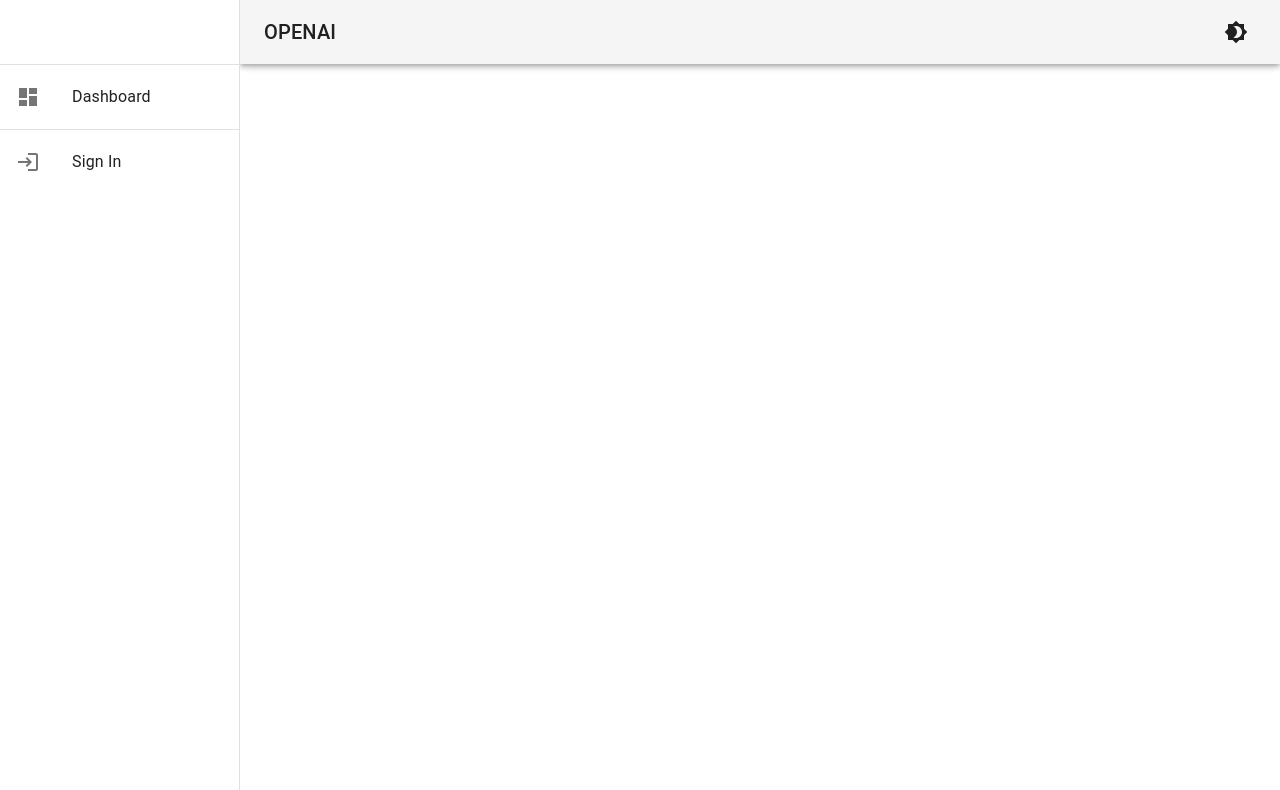
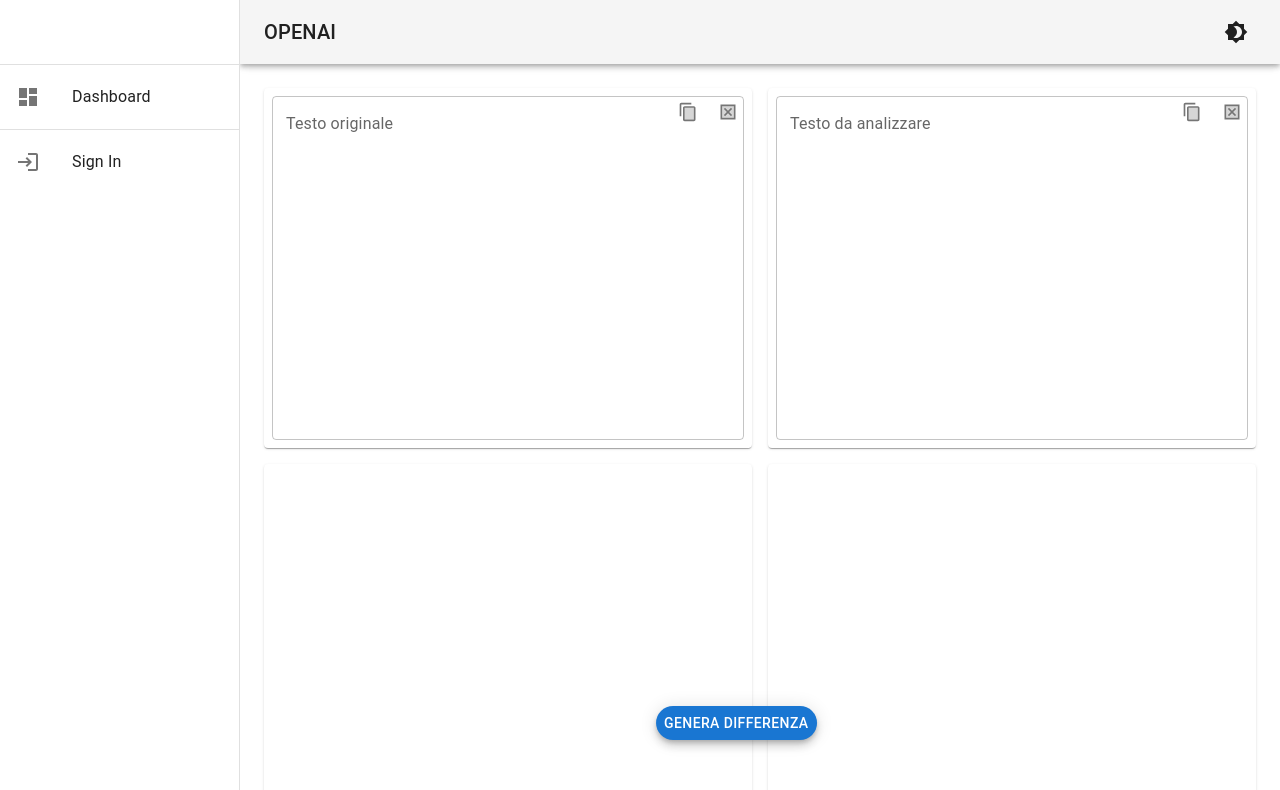
Before and after one commit to Batman110391/openai, a React (Create React App) app: page /difference in a window 1280 px wide. Shown: the top 790 px of the page. Built offline with nearby package versions, Linux system fonts and the light colour scheme; no server answers.

Commit message:
implement new application "Compare Text"

```diff
--- a/package.json
+++ b/package.json
@@ -22,6 +22,7 @@
     "react-dom": "^18.2.0",
     "react-router-dom": "^5.3.0",
     "react-scripts": "5.0.1",
+    "simple-text-diff": "^1.7.0",
     "styled-components": "^5.3.5",
     "web-vitals": "^2.1.4"
   },
--- a/src/App.js
+++ b/src/App.js
@@ -6,10 +6,12 @@
 import Dashboard from "./pages/Dashboard";
 import ChatBot from "./applications/ChatBot";
 import Review from "./applications/Review";
+import DiffText from "./applications/DiffText";
 
 const initialState = {
   message: [],
   review: [],
+  differenceText: { originalText: "", analyzedText: "", before: "", after: "" },
 };
 
 export default function App() {
@@ -30,6 +32,9 @@
             <Route path="/review" exact>
               <Review review={state.review} dispatch={dispatch} />
             </Route>
+            <Route path="/difference" exact>
+              <DiffText difftext={state.differenceText} dispatch={dispatch} />
+            </Route>
           </Switch>
         </ResponsiveDrawer>
       </Router>
--- a/src/Components/BoxLayout.js
+++ b/src/Components/BoxLayout.js
@@ -2,7 +2,7 @@
 import Box from "@mui/material/Box";
 import Toolbar from "@mui/material/Toolbar";
 
-function BoxLayout({ children }) {
+function BoxLayout({ children, style }) {
   return (
     <Box
       component="main"
@@ -16,7 +16,8 @@
           xs: "100%",
           sm: `calc(100% - 240px)`,
         },
-        height: `calc(100% - 50px)`,
+        height: style?.height || `calc(100% - 50px)`,
+        ...style,
       }}
     >
       <Toolbar />
--- /dev/null
+++ b/src/applications/DiffText.js
@@ -0,0 +1,222 @@
+import React from "react";
+import diff from "simple-text-diff";
+import BoxLayout from "../Components/BoxLayout";
+import { styled } from "@mui/material/styles";
+import { Paper, Box, Grid, Fab } from "@mui/material";
+import { green, red } from "@mui/material/colors";
+import TextField from "@mui/material/TextField";
+import InputAdornment from "@mui/material/InputAdornment";
+import Tooltip from "@mui/material/Tooltip";
+import IconButton from "@mui/material/IconButton";
+import ContentCopyTwoToneIcon from "@mui/icons-material/ContentCopyTwoTone";
+import DisabledByDefaultTwoToneIcon from "@mui/icons-material/DisabledByDefaultTwoTone";
+import { setDiffText } from "../store/store.actions";
+
+const style = {
+  diffTextContainer: {
+    letterSpacing: 1,
+    padding: 1,
+    my: 1,
+    "& del": { backgroundColor: red[100] },
+    "& ins": { backgroundColor: green[100] },
+  },
+};
+
+const Item = styled(Paper)(({ theme }) => ({
+  backgroundColor: theme.palette.mode === "dark" ? "#1A2027" : "#fff",
+  ...theme.typography.body2,
+  padding: theme.spacing(1),
+  height: "100%",
+  color: theme.palette.text.secondary,
+  overflow: "auto",
+}));
+
+export default function DiffText({ difftext, dispatch }) {
+  const [originalText, setOriginalText] = React.useState(
+    difftext?.originalText || ""
+  );
+  const [analyzedText, setAnalyzedText] = React.useState(
+    difftext?.analyzedText || ""
+  );
+
+  const compareTextDiff = () => {
+    if (originalText && analyzedText) {
+      const result = diff.diffPatch(originalText, analyzedText);
+      result.originalText = originalText;
+      result.analyzedText = analyzedText;
+      dispatch(setDiffText(result));
+    }
+  };
+
+  return (
+    <BoxLayout style={{ height: "unset", overflow: "auto" }}>
+      <Grid
+        container
+        spacing={2}
+        sx={{ height: "100%" }}
+        columns={{ xs: 6, sm: 6, md: 12 }}
+      >
+        <Grid item xs={6} sx={{ height: "50%" }}>
+          <Item>
+            <TextField
+              key={"originalText"}
+              sx={{
+                height: "100%",
+                "& textarea": {
+                  marginTop: 1.5,
+                  height: "calc(100% - 12px)!important",
+                  overflowY: "auto!important",
+                },
+                "& .MuiInputBase-root": { height: "100%", px: "8px!important" },
+              }}
+              fullWidth
+              label="Testo originale"
+              InputProps={{
+                endAdornment: (
+                  <InputAdornment
+                    position="start"
+                    sx={{
+                      position: "absolute",
+                      top: "16px",
+                      right: 2,
+                      display: "flex",
+                      gap: 2,
+                    }}
+                  >
+                    <Tooltip title="Copia">
+                      <IconButton
+                        edge="end"
+                        onClick={() => {
+                          //createSnackbar("Testo copiato", "info");
+                          navigator.clipboard.writeText(originalText);
+                        }}
+                      >
+                        <ContentCopyTwoToneIcon
+                          fontSize="small"
+                          color="inherit"
+                        />
+                      </IconButton>
+                    </Tooltip>
+                    <Tooltip title="Rimuovi">
+                      <IconButton
+                        edge="end"
+                        onClick={() => setOriginalText("")}
+                      >
+                        <DisabledByDefaultTwoToneIcon
+                          fontSize="small"
+                          color="inherit"
+                        />
+                      </IconButton>
+                    </Tooltip>
+                  </InputAdornment>
+                ),
+              }}
+              onChange={(e) => setOriginalText(e.target.value)}
+              multiline
+              variant="outlined"
+              value={originalText}
+            />
+          </Item>
+        </Grid>
+        <Grid item xs={6} sx={{ height: "50%" }}>
+          <Item>
+            <TextField
+              key={"analyzedText"}
+              sx={{
+                height: "100%",
+                "& textarea": {
+                  marginTop: 1.5,
+                  height: "calc(100% - 12px)!important",
+                  overflowY: "auto!important",
+                },
+                "& .MuiInputBase-root": { height: "100%", px: "8px!important" },
+              }}
+              fullWidth
+              label="Testo da analizzare"
+              InputProps={{
+                endAdornment: (
+                  <InputAdornment
+                    position="start"
+                    sx={{
+                      position: "absolute",
+                      top: "16px",
+                      right: 2,
+                      display: "flex",
+                      gap: 2,
+                    }}
+                  >
+                    <Tooltip title="Copia">
+                      <IconButton
+                        edge="end"
+                        onClick={() => {
+                          //createSnackbar("Testo copiato", "info");
+                          navigator.clipboard.writeText(analyzedText);
+                        }}
+                      >
+                        <ContentCopyTwoToneIcon
+                          fontSize="small"
+                          color="inherit"
+                        />
+                      </IconButton>
+                    </Tooltip>
+                    <Tooltip title="Rimuovi">
+                      <IconButton
+                        edge="end"
+                        onClick={() => setAnalyzedText("")}
+                      >
+                        <DisabledByDefaultTwoToneIcon
+                          fontSize="small"
+                          color="inherit"
+                        />
+                      </IconButton>
+                    </Tooltip>
+                  </InputAdornment>
+                ),
+              }}
+              onChange={(e) => setAnalyzedText(e.target.value)}
+              multiline
+              variant="outlined"
+              value={analyzedText}
+            />
+          </Item>
+        </Grid>
+
+        <Grid item xs={6} sx={{ paddingBottom: "16px", minHeight: "50%" }}>
+          <Item>
+            <Box
+              sx={style.diffTextContainer}
+              component={"div"}
+              dangerouslySetInnerHTML={{ __html: difftext?.before }}
+            />
+          </Item>
+        </Grid>
+        <Grid item xs={6} sx={{ paddingBottom: "16px", minHeight: "50%" }}>
+          <Item>
+            <Box
+              sx={style.diffTextContainer}
+              component={"div"}
+              dangerouslySetInnerHTML={{ __html: difftext?.after }}
+            />
+          </Item>
+        </Grid>
+      </Grid>
+
+      <Fab
+        component={"Button"}
+        size={"small"}
+        variant="extended"
+        color="primary"
+        aria-label="generate-diff"
+        onClick={compareTextDiff}
+        sx={{
+          position: "absolute",
+          bottom: 60,
+          left: "50%",
+          transform: { xs: "translateX(-50%)", sm: "translateX(10%)" },
+        }}
+      >
+        Genera differenza
+      </Fab>
+    </BoxLayout>
+  );
+}
--- a/src/pages/Dashboard.js
+++ b/src/pages/Dashboard.js
@@ -14,6 +14,11 @@
       name: "Recensioni",
       path: "/review",
       image: "image/review.png",
+    },
+    {
+      name: "Differenze nel testo",
+      path: "/difference",
+      image: "image/difference.jpg",
     },
   ];
 
--- a/src/store/store.actions.js
+++ b/src/store/store.actions.js
@@ -1,5 +1,6 @@
 export const SET_MESSAGE = "SET_MESSAGE";
 export const SET_REVIEW = "SET_REVIEW";
+export const SET_DIFF_TEXT = "SET_DIFF_TEXT";
 
 export function setMessage(message) {
   return {
@@ -14,3 +15,10 @@
     payload: review,
   };
 }
+
+export function setDiffText(diffText) {
+  return {
+    type: SET_DIFF_TEXT,
+    payload: diffText,
+  };
+}
--- a/src/store/store.reducer.js
+++ b/src/store/store.reducer.js
@@ -1,4 +1,4 @@
-import { SET_MESSAGE, SET_REVIEW } from "./store.actions";
+import { SET_DIFF_TEXT, SET_MESSAGE, SET_REVIEW } from "./store.actions";
 
 export default function reducer(state, action) {
   switch (action.type) {
@@ -16,6 +16,12 @@
         ...state,
         review: review,
       };
+    case SET_DIFF_TEXT:
+      const diffText = action.payload;
+      return {
+        ...state,
+        differenceText: diffText,
+      };
     default:
       return state;
   }
```
Also changed, not shown: public/image/difference.jpg (added), 1 other file (tests, documents, lock files or other folders).
